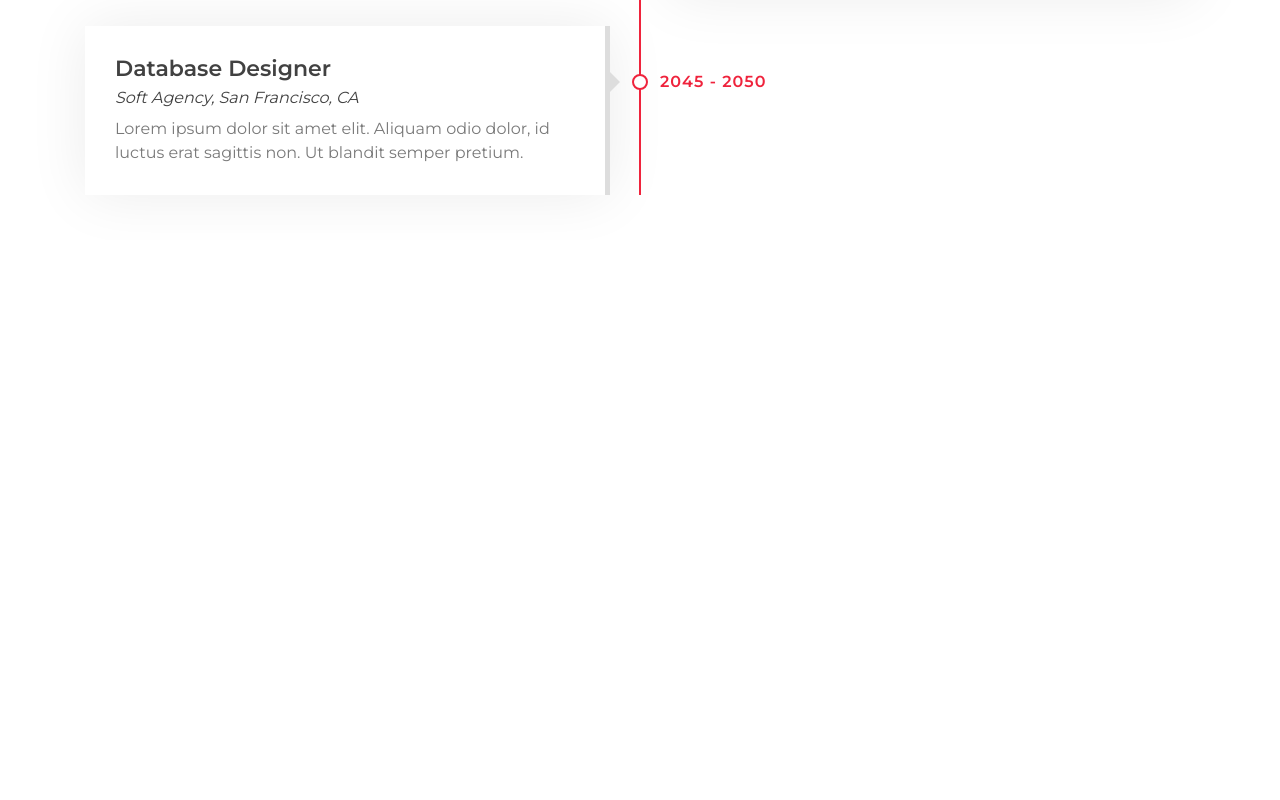
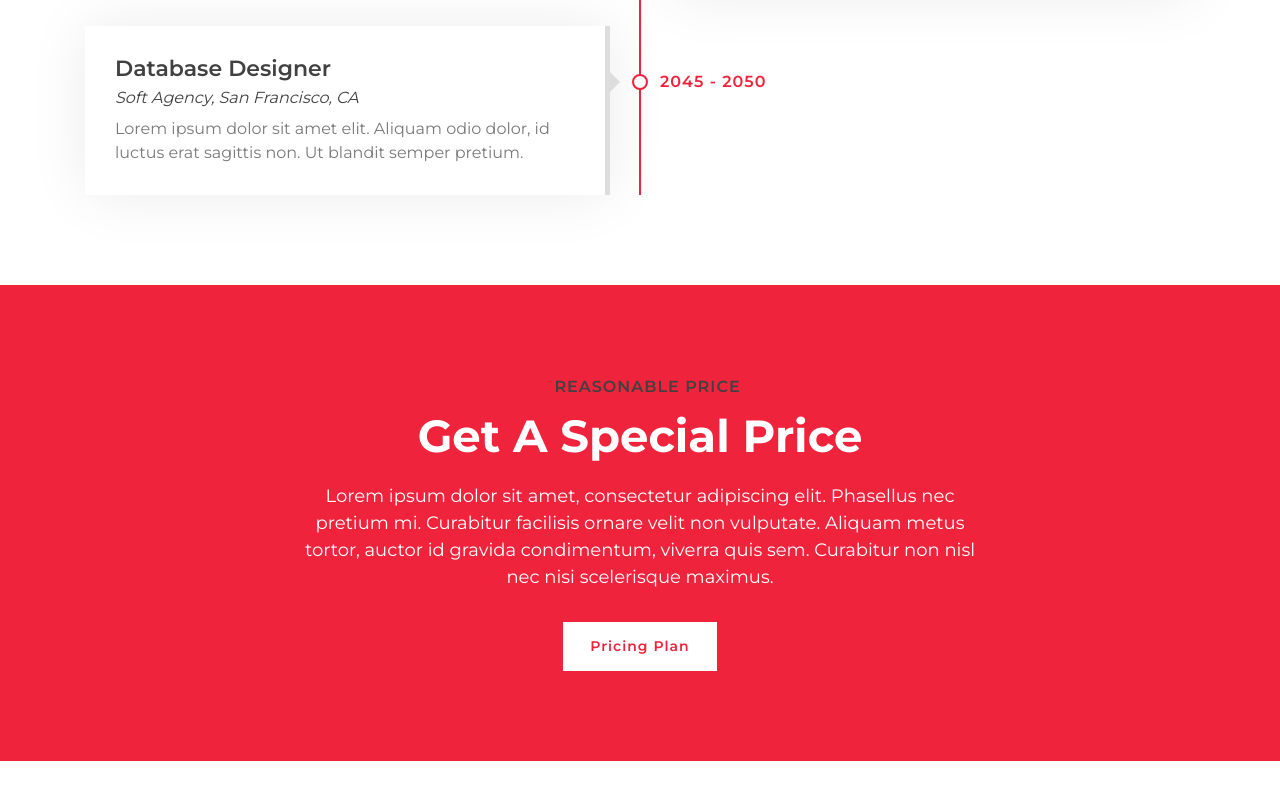
Before and after one commit to rumpapl/template-to-react-portfolio-demo1, a React (Create React App) app: page / in a window 1280 px wide. Shown: the part 3461-4261 px from the top of the page. Before the commit the page ends 3701 px from the top, so only its background shows below. Built offline with nearby package versions, Linux system fonts and the light colour scheme.

Commit message:
worked on banner (in experiences section)

```diff
--- a/public/assets/css/style.css
+++ b/public/assets/css/style.css
@@ -914,7 +914,7 @@ a:focus {
 /*******************************/
 /********* Banner CSS **********/
 /*******************************/
-.banner {
+/* .banner {
     position: relative;
     width: 100%;
     margin: 45px 0;
@@ -966,7 +966,7 @@ a:focus {
     background: transparent;
     box-shadow: inset 0 0 0 0 #ffffff;
     border-color: #ffffff;
-}
+} */
 
 
 /*******************************/
--- a/src/components/experiences/Experiences.js
+++ b/src/components/experiences/Experiences.js
@@ -2,6 +2,7 @@ import React from 'react';
 import './ExperiencesStyle.css';
 import SectionHeader from '../sharedComponents/sectionHeader/SectionHeader';
 import { experiences } from '../../data/Experiences';
+import Banner from '../sharedComponents/banner/Banner';
 
 const Experiences = () => {
     const [Experiences] = React.useState(experiences);
@@ -9,7 +10,14 @@ const Experiences = () => {
         p: "My Resume",
         h: 'Working Experience',
     });
+    const[banner_info] = React.useState({
+        p: "Reasonable Price",
+        h: 'Get A Special Price',
+        Btn_text: 'Pricing Plan',
+        banner_text: "Lorem ipsum dolor sit amet, consectetur adipiscing elit. Phasellus nec pretium mi. Curabitur facilisis ornare velit non vulputate. Aliquam metus tortor, auctor id gravida condimentum, viverra quis sem. Curabitur non nisl nec nisi scelerisque maximus.",
+    })
     return (
+        <>
         <div class="experience" id="experience">
             <div class="container">
                 <header class="text-center wow zoomIn" data-wow-delay="0.1s">
@@ -43,7 +51,8 @@ const Experiences = () => {
                 </div>
             </div>
         </div>
-
+        <Banner  banner_info={banner_info}/>
+</>
     )
 }
 
--- /dev/null
+++ b/src/components/sharedComponents/banner/Banner.js
@@ -0,0 +1,21 @@
+import React from 'react';
+import SectionHeader from '../sectionHeader/SectionHeader';
+import './BannerStyle.css';
+
+const Banner = (props) => {
+    return (
+        <div class="banner wow zoomIn" data-wow-delay="0.1s">
+            <div class="container">
+                <div class="text-center">
+                    <SectionHeader header_data={props.banner_info}/>
+                </div>
+                <div class="container banner-text">
+                    <p>{props.banner_info.banner_text}</p>
+                    <a class="btn">{props.banner_info.Btn_text}</a>
+                </div>
+            </div>
+        </div>
+    )
+}
+
+export default Banner
--- /dev/null
+++ b/src/components/sharedComponents/banner/BannerStyle.css
@@ -0,0 +1,56 @@
+/*******************************/
+/********* Banner CSS **********/
+/*******************************/
+.banner {
+    position: relative;
+    width: 100%;
+    margin: 45px 0;
+    padding: 90px 0;
+    background: #EF233C;
+}
+
+.banner .container {
+    max-width: 750px;
+    text-align: center;
+}
+
+.banner .section-header {
+    margin-bottom: 20px;
+}
+
+.banner .section-header p {
+    color: #414141;
+    background: transparent;
+}
+
+.banner .section-header p::after {
+    display: none;
+}
+
+.banner .section-header h2 {
+    color: #ffffff;
+}
+
+.banner .section-header h2 span {
+    color: #414141;
+    font-size: 50px;
+}
+
+.banner .banner-text p {
+    font-size: 18px;
+    color: #ffffff;
+}
+
+.banner .banner-text .btn {
+    margin-top: 15px;
+    color: #EF233C;
+    background: #ffffff;
+    box-shadow: inset 0 0 0 50px #ffffff;
+}
+
+.banner .banner-text .btn:hover {
+    color: #ffffff;
+    background: transparent;
+    box-shadow: inset 0 0 0 0 #ffffff;
+    border-color: #ffffff;
+}
```
